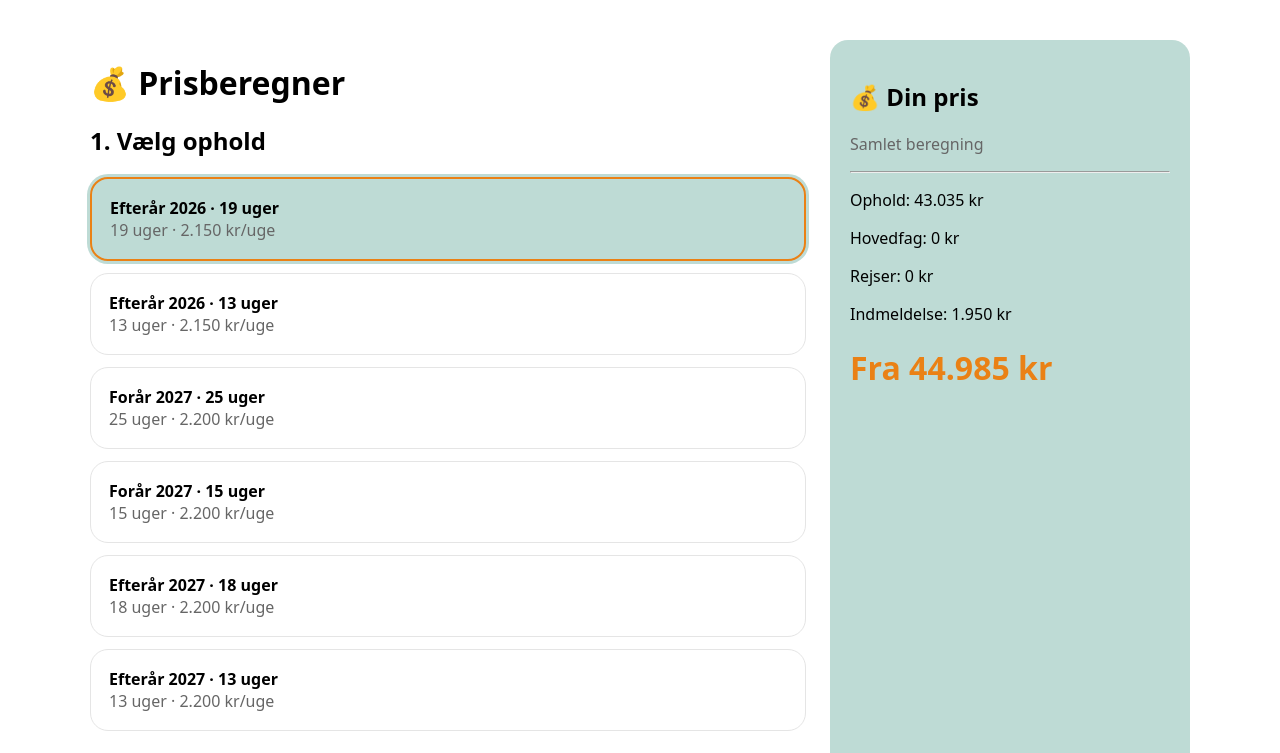
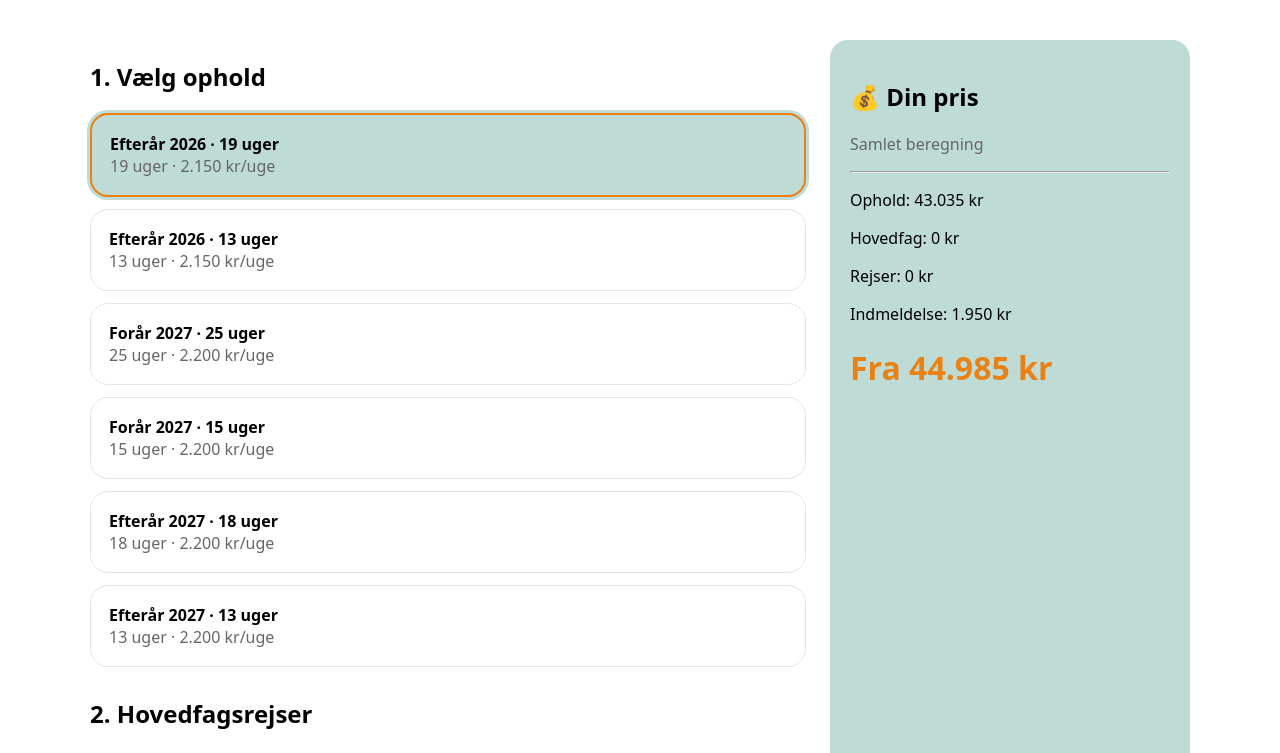
Before and after one commit to mvj-hub/Prisberegner, a React (Vite) app: page / in a window 1280 px wide. Shown: the top 753 px of the page. Built offline with nearby package versions, Linux system fonts and the light colour scheme.

Commit message:
ændringer

```diff
--- a/src/components/PriceCalculator.jsx
+++ b/src/components/PriceCalculator.jsx
@@ -157,7 +157,6 @@ export default function PriceCalculator() {
     >
       {/* LEFT */}
       <div style={{ flex: 1 }}>
-        <h1 style={{ marginBottom: 10 }}>💰 Prisberegner</h1>
 
         {/* OPHOLD */}
         <section>
```
